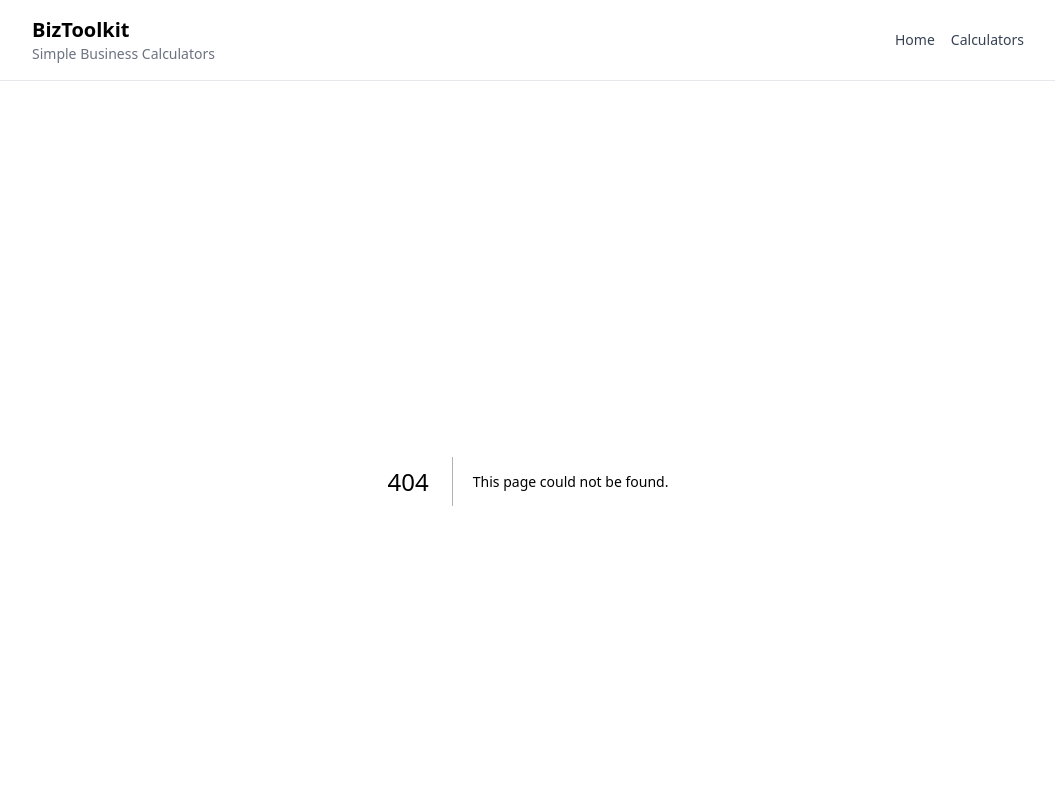
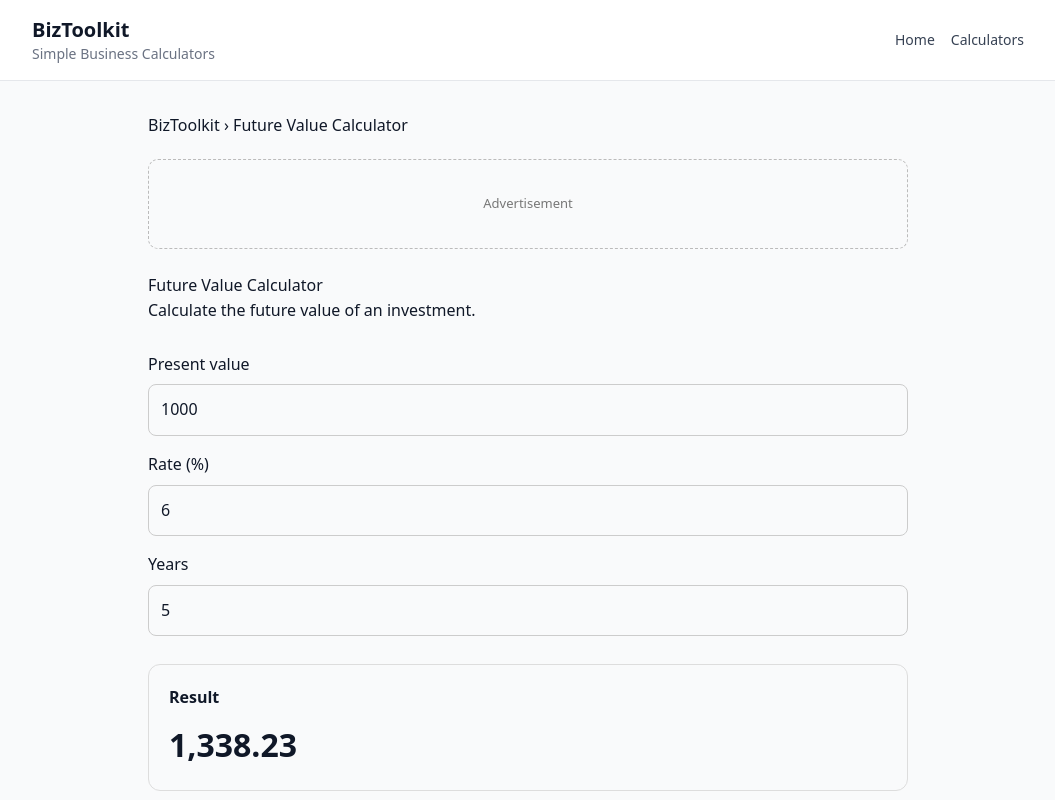
Before and after one commit to wakilmustaqeem/biztoolkit, a Next.js app: page /future-value-calculator in a window 1280 px wide. Before the commit this address had no page. Shown: the top 800 px of the page, without its empty margins (112-1167 px from the left). Built offline with nearby package versions, Linux system fonts and the light colour scheme.

Commit message:
feat: add future value calculator route

```diff
--- /dev/null
+++ b/app/future-value-calculator/page.tsx
@@ -0,0 +1,4 @@
+import type { Metadata } from "next";
+import BusinessCalculator from "@/components/business-calculator";
+export const metadata: Metadata = { title: "Future Value Calculator", description: "Calculate the future value of an investment.", alternates: { canonical: "/future-value-calculator" } };
+export default function Page(){return <BusinessCalculator slug="future-value-calculator"/>}
```
